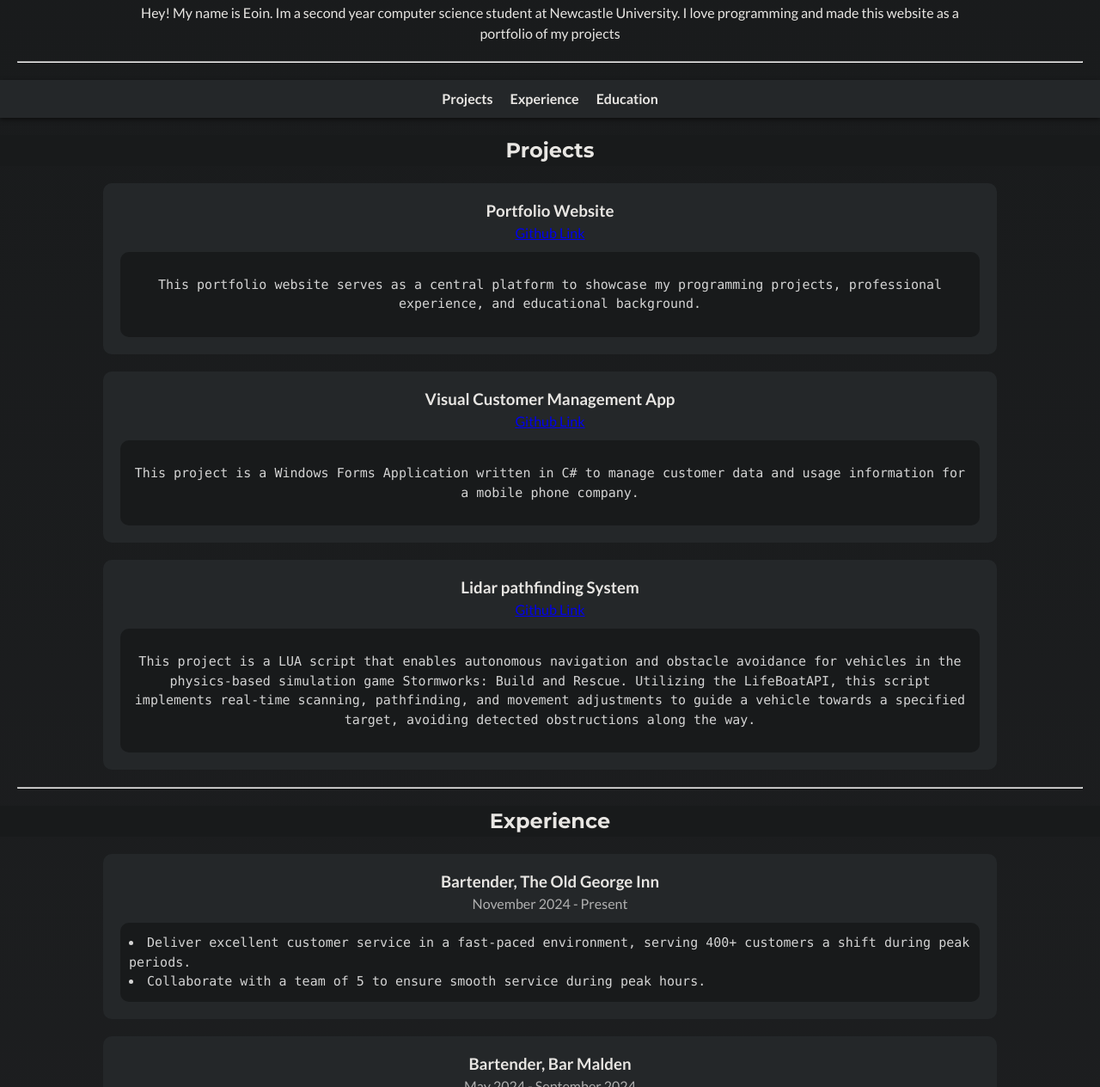
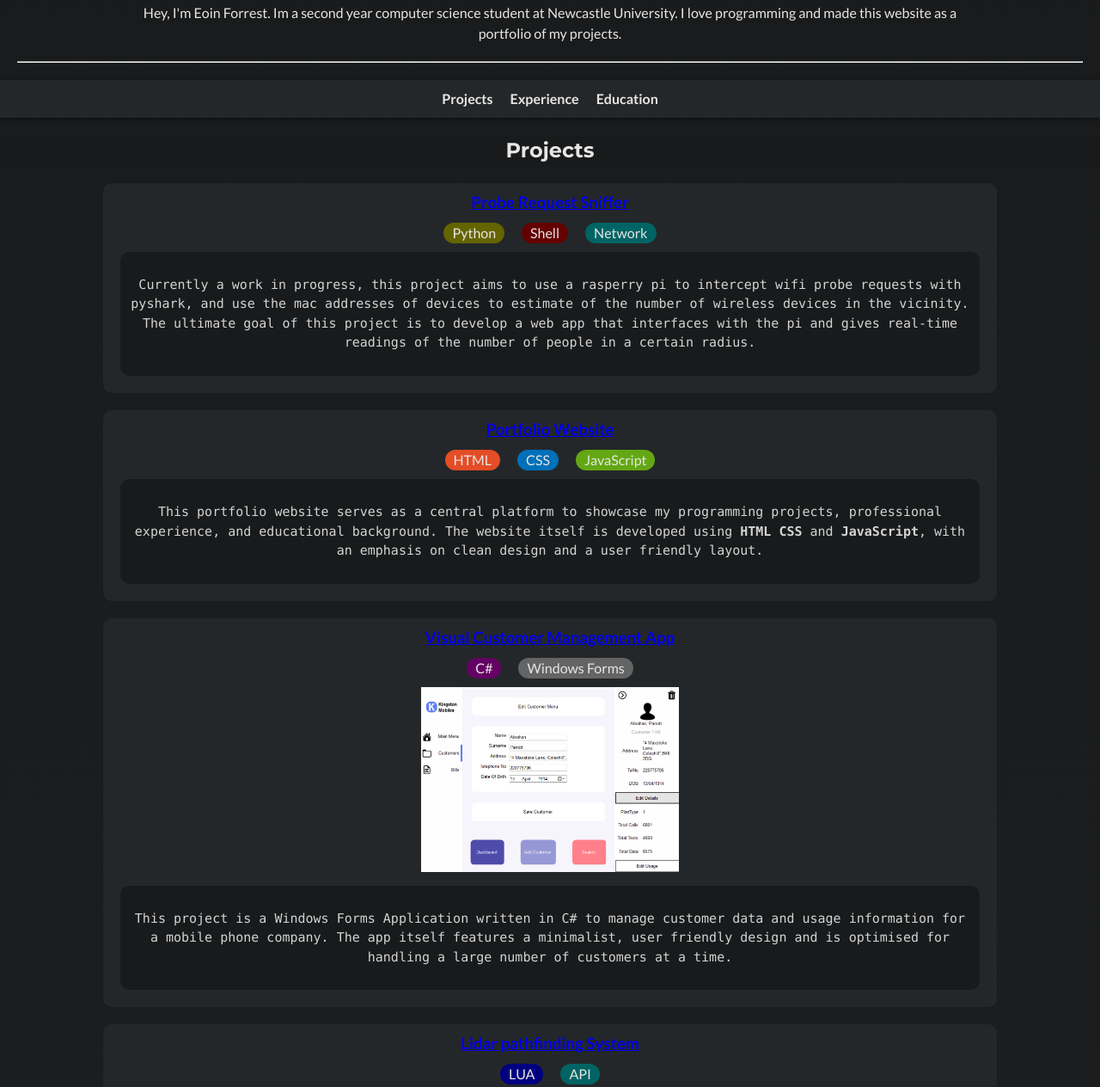
Before and after one commit to NotEoin/NotEoin.github.io, a plain HTML site: page index.html in a window 1280 px wide. Shown: the part 448-1712 px from the top of the page at 86% size. Drawn offline with Linux system fonts and the light colour scheme.

Commit message:
Update formatting

```diff
--- a/css/style.css
+++ b/css/style.css
@@ -81,7 +81,10 @@ hr{
 }
 
 header{
-    background:url('../images/background.png');
+    background:url('../images/Urban\ Sciences\ Building.webp');
+    background-size: cover;
+    background-repeat:no-repeat;
+    background-position:right center;
     margin:0;
     z-index: 1;
 }
@@ -96,6 +99,10 @@ h1{
 	background-color:#242729;
 	padding: 8px 20px 20px;
 	border-radius: 5px;
+}
+
+.project h3 {
+    text-decoration: none;
 }
 
 .container{
@@ -225,3 +232,23 @@ html {
     transform: scale(2);
     transition: 0.3s ease;
 }
+
+.skills {
+    display: flex;
+    flex-wrap: wrap;
+    justify-content: center;
+    gap: 20px;
+    margin-top: 10px;
+}
+
+.skills p {
+    background-color: #FF0000;
+    border-radius: 12px;
+    margin: 0;
+    padding: 0px 10px;
+}
+
+.showcase{
+    width:300px;
+    margin-top:10px;
+}
--- a/index.html
+++ b/index.html
@@ -43,7 +43,7 @@
 
             <hr>
             <section>
-                <p class="content">  Hey! My name is Eoin. Im a second year computer science student at Newcastle University. I love programming and made this website as a portfolio of my projects </p>
+                <p class="content">  Hey, I'm Eoin Forrest. Im a second year computer science student at Newcastle University. I love programming and made this website as a portfolio of my projects. </p>
             </section>
             <hr>
             <nav id="navbar">
@@ -57,37 +57,63 @@
                         <h2> Projects </h2>
                     </div>
                     <div class="example">
-                        <h3> Portfolio Website </h3>
-                        <p><a href="https://github.com/NotEoin/NotEoin.github.io"
+                        <a href="https://github.com/NotEoin/mac-sniffer"
                             target="_blank"
-                            title="Portfolio Website">
-                            Github Link
-                            </a>
+                            title="Mac Sniffer">
+                        <h3> Probe Request Sniffer </h3>
+                        </a>
+                        <div class="skills">
+                            <p style="background-color: #646400"> Python </p>
+                            <p style="background-color: #640000"> Shell </p>
+                            <p style="background-color: #006464"> Network </p>
+                        </div>
+                        <p>
                         </p>
                         <div class="examplebody">
-                            <p> This portfolio website serves as a central platform to showcase my programming projects, professional experience, and educational background. </p>
+                            <p> Currently a work in progress, this project aims to use a rasperry pi to intercept wifi probe requests with pyshark, and use the mac addresses of devices to estimate of the number of wireless devices in the vicinity. The ultimate goal of this project is to develop a web app that interfaces with the pi and gives real-time readings of the number of people in a certain radius. </p>
                         </div>
                     </div>
                     <div class="example">
-                        <h3> Visual Customer Management App </h3>
-                        <p><a href="https://github.com/NotEoin/Visual-Customer-Bill-Manager"
+                        <a href="https://github.com/NotEoin/NotEoin.github.io"
                             target="_blank"
-                            title="Visual Customer Bill Manager">
-                            Github Link
-                            </a>
+                            title="Portfolio Website">
+                        <h3> Portfolio Website </h3>
+                        </a>
+                        <div class="skills">
+                            <p style="background-color: #E44D26"> HTML </p>
+                            <p style="background-color: #0070BA"> CSS </p>
+                            <p style="background-color: #63A814"> JavaScript </p>
+                        </div>
+                        <p>
                         </p>
                         <div class="examplebody">
-                            <p> This project is a Windows Forms Application written in C# to manage customer data and usage information for a mobile phone company. </p>
+                            <p> This portfolio website serves as a central platform to showcase my programming projects, professional experience, and educational background. The website itself is developed using <b>HTML</b> <b>CSS</b> and <b>JavaScript</b>, with an emphasis on clean design and a user friendly layout.</p>
                         </div>
                     </div>
                     <div class="example">
-                        <h3> Lidar pathfinding System </h3>
-                        <p><a href="https://github.com/NotEoin/Lidar-Autonavigation-System"
+                        <a href="https://github.com/NotEoin/Visual-Customer-Bill-Manager"
                             target="_blank"
-                            title="Lidar Lidar-Autonavigation-System">
-                            Github Link
-                            </a>
-                        </p>
+                            title="Visual Customer Bill Manager">
+                            <h3> Visual Customer Management App </h3></a>
+                        <div class="skills">
+                            <p style="background-color: #640064"> C# </p>
+                            <p style="background-color: #646464"> Windows Forms </p>
+                        </div>
+                        <image class="showcase" src ="images/Visual App GUI.png" alt ="A very well made user interface" loading="lazy">
+                        <div class="examplebody">
+                            <p> This project is a Windows Forms Application written in C# to manage customer data and usage information for a mobile phone company. The app itself features a minimalist, user friendly design and is optimised for handling a large number of customers at a time.  </p>
+                        </div>
+                    </div>
+                    <div class="example">
+                        <a href="https://github.com/NotEoin/Lidar-Autonavigation-System"
+                            target="_blank"
+                            title="Lidar-Autonavigation-System">
+                        <h3> Lidar pathfinding System </h3></a>
+                        <div class="skills">
+                            <p style="background-color: #000081"> LUA </p>
+                            <p style="background-color: #006464"> API </p>
+                        </div>
+                        <image class="showcase" src ="images/LUA Debug Screen.png" alt ="The debug screen demonstrating obstacle detection and path finding" loading="lazy">
                         <div class="examplebody">
                             <p> This project is a LUA script that enables autonomous navigation and obstacle avoidance for vehicles in the physics-based simulation game Stormworks: Build and Rescue. Utilizing the LifeBoatAPI, this script implements real-time scanning, pathfinding, and movement adjustments to guide a vehicle towards a specified target, avoiding detected obstructions along the way. </p>
                         </div>
@@ -104,7 +130,7 @@
                         <p>November 2024 - Present</p>
                         <div class="examplebody">
                             <div class = "centredList">
-                                <li>Deliver excellent customer service in a fast-paced environment, serving 400+ customers a shift during peak periods.</li>
+                                <li>Deliver excellent customer service in a fast-paced environment, serving up to 400+ customers a shift.</li>
                                 <li>Collaborate with a team of 5 to ensure smooth service during peak hours.</li>
                             </div>
                         </div>
```
Also changed, not shown: images/LUA Debug Screen.png (added), images/Urban Sciences Building.webp (added), images/Visual App GUI.png (added).
